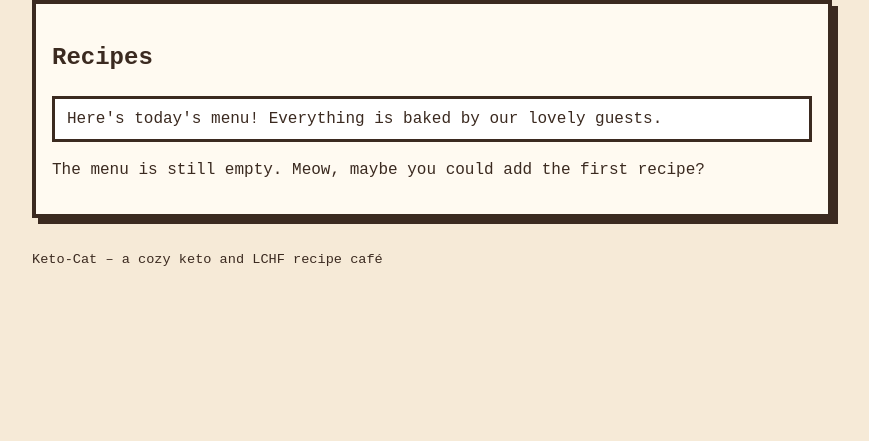
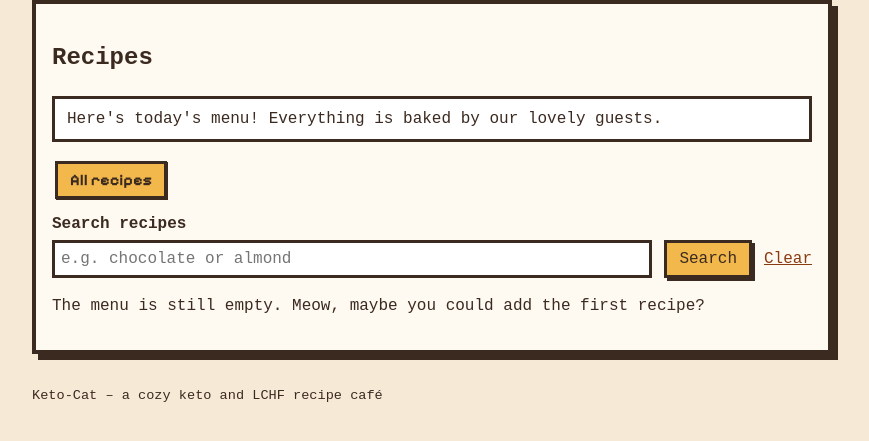
Before and after one commit to inga-divra/keto-cat, a Flask app: page /recipes in a window 1280 px wide. Shown: the part 75-516 px from the top of the page, without its empty margins (208-1077 px from the left). Run offline with Flask 3, Linux system fonts and the light colour scheme; data that the repository does not hold is empty.

Commit message:
feat: add recipe search and taste filters to recipes page

```diff
--- a/app.py
+++ b/app.py
@@ -17,6 +17,7 @@ PASSWORD_MAX_LENGTH = 128
 TITLE_MAX_LENGTH = 100
 INGREDIENTS_MAX_LENGTH = 3000
 INSTRUCTIONS_MAX_LENGTH = 5000
+SEARCH_MAX_LENGTH = 100
 
 TASTE = "Taste"
 
@@ -98,8 +99,22 @@ def index():
 
 @app.route("/recipes")
 def show_recipes():
-    all_recipes = recipes.get_recipes()
-    return render_template("recipes.html", recipes=all_recipes)
+    keyword = request.args.get("q", "").strip()
+    if len(keyword) > SEARCH_MAX_LENGTH:
+        flash(f"The search can be at most {SEARCH_MAX_LENGTH} characters long.")
+        keyword = keyword[:SEARCH_MAX_LENGTH]
+
+    taste = None
+    taste_value = request.args.get("taste")
+    if taste_value:
+        taste = recipes.get_class(TASTE, taste_value)
+        if not taste:
+            abort(404)
+
+    found_recipes = recipes.get_recipes(keyword, taste["id"] if taste else None)
+    return render_template("recipes.html", recipes=found_recipes,
+                           tastes=recipes.get_classes(TASTE),
+                           keyword=keyword, taste=taste)
 
 @app.route("/recipe/<int:recipe_id>")
 def show_recipe(recipe_id):
--- a/recipes.py
+++ b/recipes.py
@@ -30,13 +30,32 @@ def add_recipe(user_id, title, ingredients, instructions, class_ids):
     add_recipe_classes(recipe_id, class_ids)
     return recipe_id
 
-def get_recipes():
+def get_recipes(keyword="", taste_id=None):
+    # Escape LIKE wildcards so that "%" and "_" in the keyword match literally.
+    keyword = keyword.replace("\\", "\\\\").replace("%", "\\%").replace("_", "\\_")
+    like = "%" + keyword + "%"
+
+    # LEFT JOIN keeps recipes that have no taste selected yet.
     sql = """SELECT recipes.id, recipes.title, recipes.created_at,
-                    users.id AS user_id, users.username
-             FROM recipes, users
-             WHERE recipes.user_id = users.id
-             ORDER BY recipes.id DESC"""
-    return db.query(sql)
+                    users.id AS user_id, users.username,
+                    taste.value AS taste
+             FROM recipes
+                  JOIN users ON users.id = recipes.user_id
+                  LEFT JOIN recipe_classes
+                       ON recipe_classes.recipe_id = recipes.id
+                       AND recipe_classes.class_id IN
+                           (SELECT id FROM classes WHERE title = 'Taste')
+                  LEFT JOIN classes AS taste ON taste.id = recipe_classes.class_id
+             WHERE (recipes.title LIKE ? ESCAPE '\\'
+                    OR recipes.ingredients LIKE ? ESCAPE '\\')"""
+    params = [like, like]
+
+    if taste_id:
+        sql += " AND taste.id = ?"
+        params.append(taste_id)
+
+    sql += " ORDER BY recipes.id DESC"
+    return db.query(sql, params)
 
 def get_recipe(recipe_id):
     sql = """SELECT recipes.id, recipes.title, recipes.ingredients,
--- a/static/main.css
+++ b/static/main.css
@@ -361,7 +361,8 @@ button.danger {
 }
 
 /* The chosen taste looks like a pressed button */
-.choice.selected {
+.choice.selected,
+.filter.selected {
   transform: translate(3px, 3px);
   box-shadow: 1px 1px 0 #3b2a20;
 }
@@ -386,6 +387,10 @@ button.danger {
   border: 2px solid #3b2a20;
 }
 
+.tag-savory {
+  background: #e8836b;
+}
+
 fieldset {
   margin: 0 0 16px;
   border: 3px solid #3b2a20;
@@ -394,3 +399,38 @@ fieldset {
 fieldset label {
   margin-right: 16px;
 }
+
+/* Recipes page: taste filters and search */
+
+.taste-filters {
+  display: flex;
+  flex-wrap: wrap;
+  gap: 12px;
+  margin: 16px 0;
+}
+
+.filter {
+  font-family: "Pixelify Sans", "Courier New", monospace;
+  font-weight: 700;
+}
+
+.search-form {
+  margin-bottom: 16px;
+}
+
+.search-form label {
+  font-weight: bold;
+}
+
+.search-row {
+  display: flex;
+  flex-wrap: wrap;
+  align-items: center;
+  gap: 8px 12px;
+  margin-top: 4px;
+}
+
+.search-row input {
+  flex: 1 1 12rem;
+  min-width: 0;
+}
--- a/templates/recipe.html
+++ b/templates/recipe.html
@@ -6,7 +6,7 @@
 <section class="counter">
   <h2>{{ recipe.title }}</h2>
   <p><small>by {{ recipe.username }}, {{ recipe.created_at[:10] }}</small></p>
-  <p>Taste: {% if taste %}<span class="tag">{{ taste.value }}</span>{% else %}not set{% endif %}</p>
+  <p>Taste: {% if taste %}<span class="tag tag-{{ taste.value|lower }}">{{ taste.value }}</span>{% else %}not set{% endif %}</p>
 
   {% if session.user_id == recipe.user_id %}
   <p class="actions">
--- a/templates/recipes.html
+++ b/templates/recipes.html
@@ -7,15 +7,51 @@
   <h2>Recipes</h2>
   <p class="speech">Here's today's menu! Everything is baked by our lovely guests.</p>
 
+  <div class="taste-filters" role="group" aria-label="Filter by taste">
+    <a href="{{ url_for('show_recipes', q=keyword or None) }}"
+       class="button filter{% if not taste %} selected{% endif %}"
+       {% if not taste %}aria-current="page"{% endif %}>All recipes</a>
+    {% for option in tastes %}
+    <a href="{{ url_for('show_recipes', taste=option.value, q=keyword or None) }}"
+       class="button filter choice-{{ option.value|lower }}{% if taste and taste.id == option.id %} selected{% endif %}"
+       {% if taste and taste.id == option.id %}aria-current="page"{% endif %}>{{ option.value }}</a>
+    {% endfor %}
+  </div>
+
+  <form action="/recipes" method="get" class="search-form">
+    {% if taste %}
+    <input type="hidden" name="taste" value="{{ taste.value }}">
+    {% endif %}
+    <label for="q">Search recipes</label>
+    <div class="search-row">
+      <input type="search" name="q" id="q" value="{{ keyword }}" maxlength="100"
+             placeholder="e.g. chocolate or almond">
+      <button type="submit">Search</button>
+      <a href="/recipes">Clear</a>
+    </div>
+  </form>
+
   {% if recipes %}
+  <p>
+    {{ recipes|length }} {{ "recipe" if recipes|length == 1 else "recipes" }}
+    {%- if taste %} · {{ taste.value }}{% endif %}
+    {%- if keyword %} · matching “{{ keyword }}”{% endif %}
+  </p>
   <ul class="recipe-list">
     {% for recipe in recipes %}
     <li>
       <a href="/recipe/{{ recipe.id }}">{{ recipe.title }}</a>
+      {% if recipe.taste %}
+      <span class="tag tag-{{ recipe.taste|lower }}">{{ recipe.taste }}</span>
+      {% else %}
+      <small>(taste not set)</small>
+      {% endif %}
       <br><small>by {{ recipe.username }}, {{ recipe.created_at[:10] }}</small>
     </li>
     {% endfor %}
   </ul>
+  {% elif keyword or taste %}
+  <p class="speech">Meow... I sniffed around the whole kitchen, but no recipes match your search. Try another word or taste!</p>
   {% else %}
   <p>The menu is still empty. Meow, maybe you could add the first recipe?</p>
   {% endif %}
```
